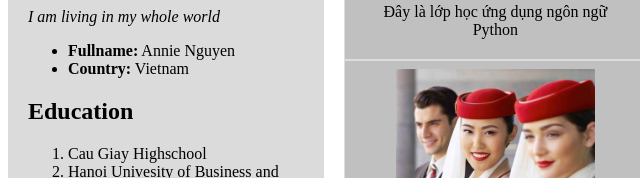
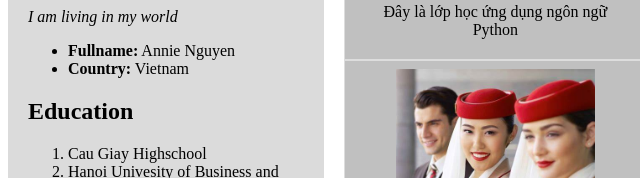
Before and after one commit to grancie-pics/grancie-pics.github.io, a plain HTML site: page index.html in a window 1280 px wide. Shown: the part 540-718 px from the top of the page, 0-640 px from the left. Drawn offline with Linux system fonts and the light colour scheme.

Commit message:
Update index.html

```diff
--- a/index.html
+++ b/index.html
@@ -20,7 +20,7 @@
 	<div id="left_side">
 			<h2 id="contact"> <strong>  About me </strong></h2>
 			<img src="assets/OIP.jpg" alt="my photo" width="250" height="200"/>
-					<p> <em> I am living in my whole world </em> </p>
+					<p> <em> I am living in my  world </em> </p>
 					<ul>
 						 <li><strong> Fullname:</strong> Annie Nguyen</li>
 						 <li><strong> Country:</strong> Vietnam </li>
```
